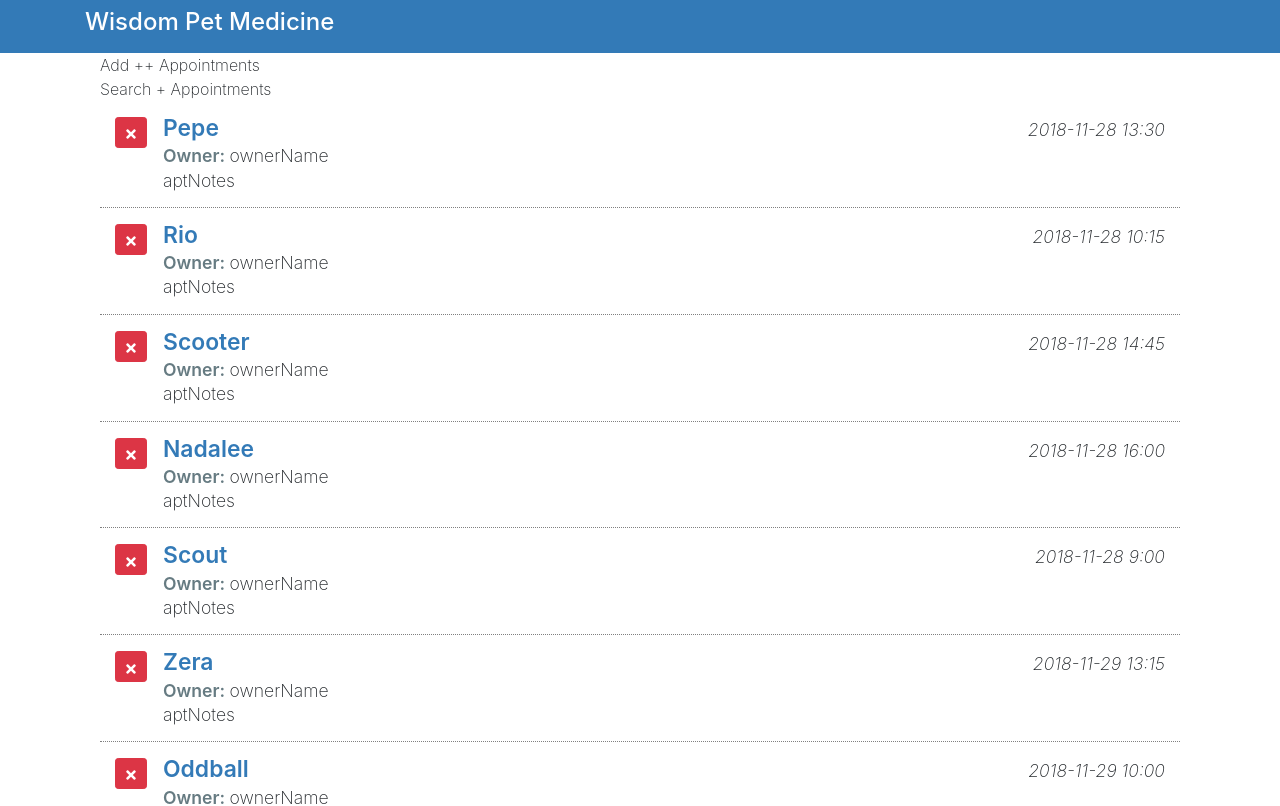
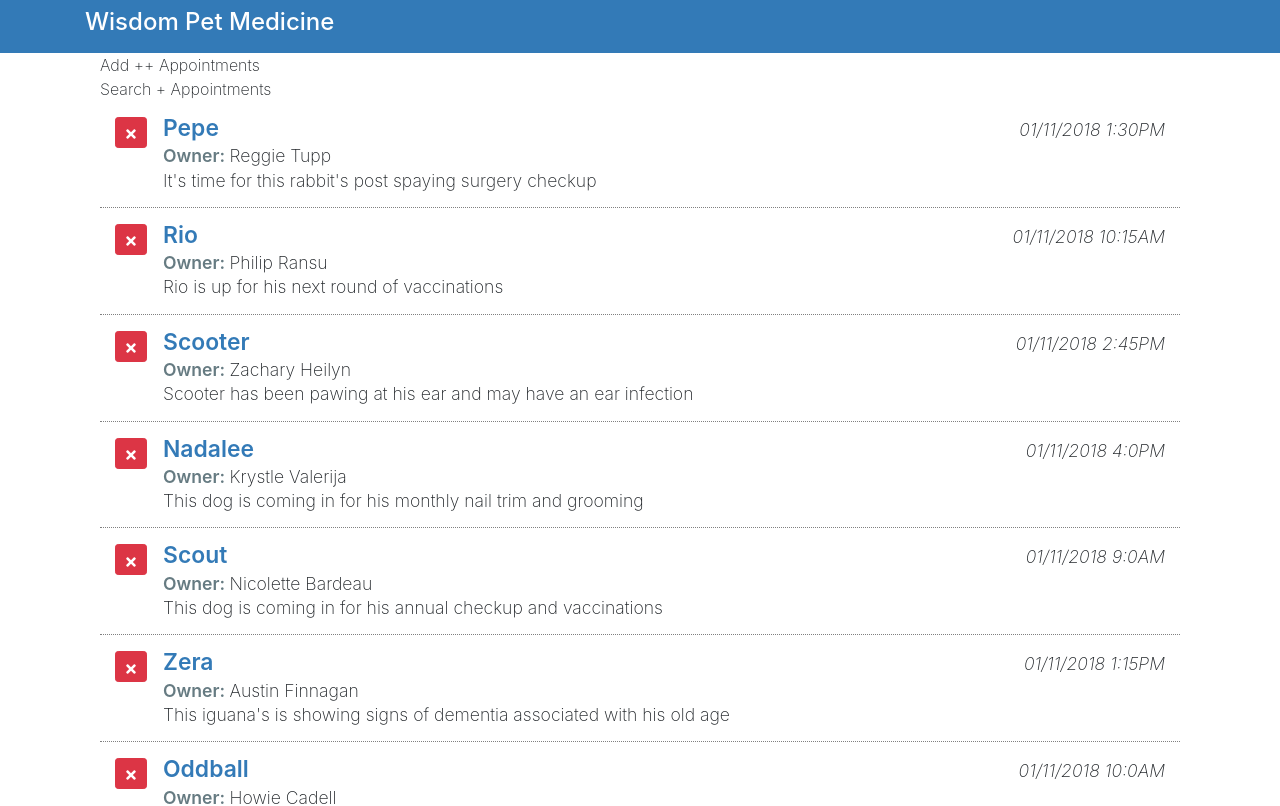
Before and after one commit to osakoh/Pet-Store-React-, a React (Create React App) app: page / in a window 1280 px wide. Shown: the top 806 px of the page. Built offline with nearby package versions, Linux system fonts and the light colour scheme.

Commit message:
used Moment to format the appointment date

```diff
--- a/src/components/ListAppointments.js
+++ b/src/components/ListAppointments.js
@@ -1,5 +1,6 @@
 import React, { Component } from 'react';
 import { FaTimes } from "react-icons/fa";
+import Moment from 'react-moment';
 
 class ListAppointments extends Component {
     render() {
@@ -17,14 +18,20 @@ class ListAppointments extends Component {
                         <div className="pet-info media-body">
                             <div className="pet-head d-flex">
                                 <span className="pet-name">{item.petName}</span>
-                                <span className="apt-date ml-auto">{item.aptDate}</span>
+                                <span className="apt-date ml-auto">
+                                    <Moment
+                                        date={item.aptDate}
+                                        parse="YYYY-MM-dd hh:mm"
+                                        format="DD/MM/YYYY h:mA"
+                                    />
+                                </span>
                             </div>
 
                             <div className="owner-name">
                                 <span className="label-item">Owner: </span>
-                                <span>ownerName</span>
+                                <span>{item.ownerName}</span>
                             </div>
-                            <div className="apt-notes">aptNotes</div>
+                            <div className="apt-notes">{item.aptNotes}</div>
                         </div>
                     </div>
                 ))}
```
